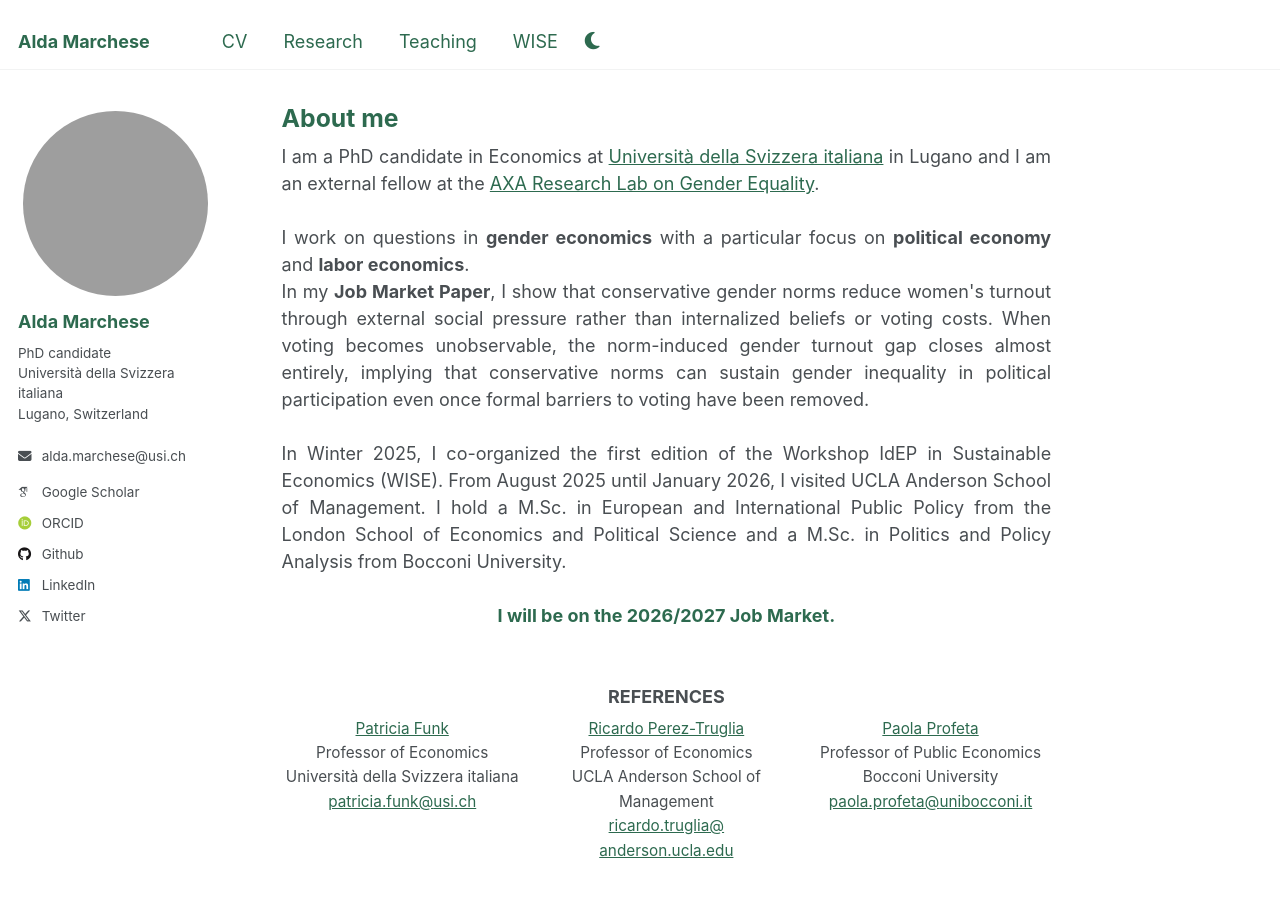
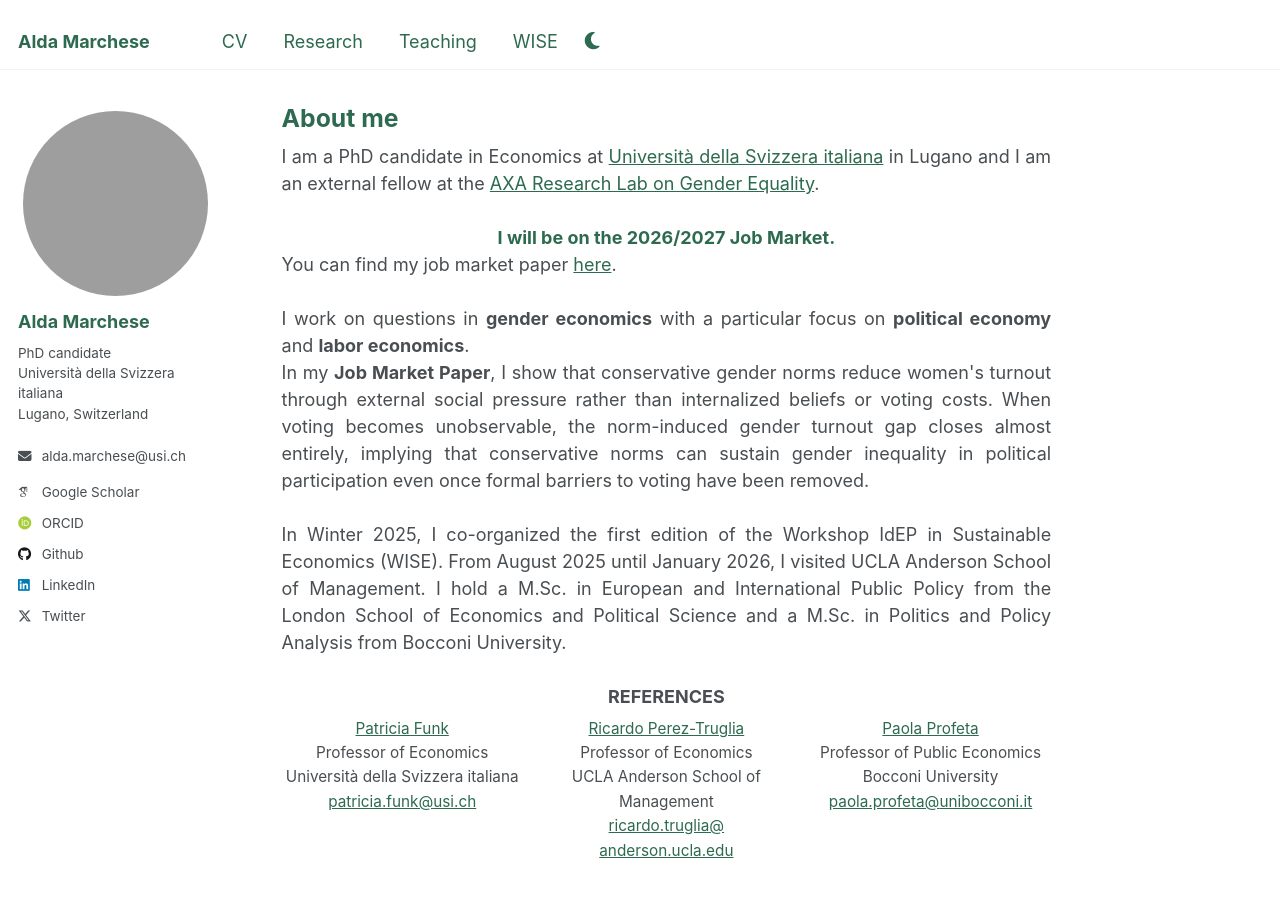
Before and after one commit to aldamarchese/aldamarchese.github.io, a Jekyll site: the page built from _pages/about.md, in a window 1280 px wide and 1088 px high. Shown: the top 897 px of the window. Built offline with Jekyll 4.4.1, drawn with Linux system fonts in a browser that asks for light colours; some web fonts are replaced.

Commit message:
Move job market line up on About page and link JMP
Co-Authored-By: Claude Opus 5.5 <noreply@anthropic.com>

```diff
--- a/_pages/about.md
+++ b/_pages/about.md
@@ -10,6 +10,9 @@ redirect_from:
 I am a PhD candidate in Economics at <a href="https://idep.usi.ch">Università della Svizzera italiana</a> in Lugano and I am an external fellow at the <a href="https://genderlab.unibocconi.eu">AXA Research Lab on Gender Equality</a>.
 <br><br>
 
+<span class="job-market">I will be on the 2026/2027 Job Market.</span> You can find my job market paper <a href="https://drive.google.com/file/d/1WX4mkovcd7JW__Gh--q4mSwBzFz0A1Tc/view">here</a>.
+<br><br>
+
 I work on questions in <strong>gender economics</strong> with a particular focus on <strong>political economy</strong> and <strong>labor economics</strong>.
 <br>
 
@@ -17,9 +20,6 @@ In my <strong>Job Market Paper</strong>, I show that conservative gender norms r
 <br><br>
 
 In Winter 2025, I co-organized the first edition of the Workshop IdEP in Sustainable Economics (WISE). From August 2025 until January 2026, I visited UCLA Anderson School of Management. I hold a M.Sc. in European and International Public Policy from the London School of Economics and Political Science and a M.Sc. in Politics and Policy Analysis from Bocconi University.
-<br><br>
-
-<span class="job-market">I will be on the 2026/2027 Job Market.</span>
 <br><br>
 </div>
 
```
